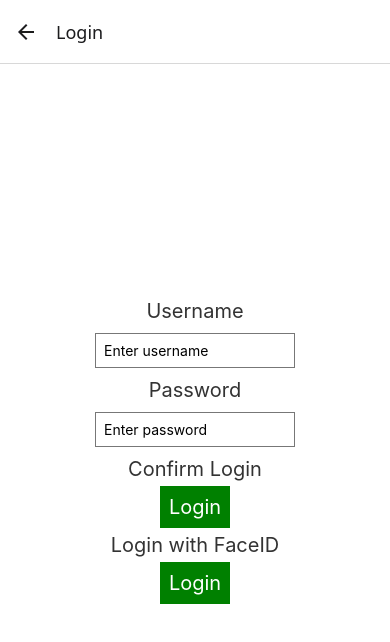
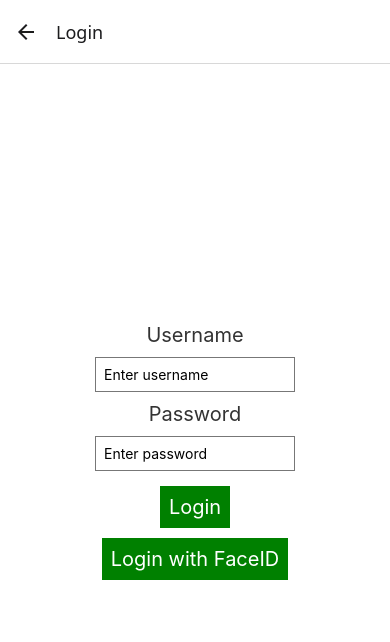
Before and after one commit to Beans-InJeans/IAT359_TravelApp, a React Native app in the folder HoneyHop/: screen /Login in a window 390 px wide. Shown: the top 642 px of the page. Built offline with nearby package versions, Linux system fonts and the light colour scheme; no server answers.

Commit message:
Create handleLogin function

```diff
--- a/HoneyHop/src/screens/Login.js
+++ b/HoneyHop/src/screens/Login.js
@@ -1,10 +1,22 @@
 import { StyleSheet, Text, TouchableOpacity, View, TextInput } from 'react-native';
 import GlobalStyles from '../../styles/GlobalStyles';
 import { useState } from 'react';
+import { signInWithEmailAndPassword } from 'firebase/auth';
+import { firebase_auth } from '../firebaseConfig';
 
 export default function Login({navigation}) {
   const [username, setUsername] = useState("");
   const [password, setPassword] = useState("");
+
+  const handleLogin = async () => {
+    try {
+      await signInWithEmailAndPassword(firebase_auth, email, password);
+      console.log("Logged in successfully.");
+      navigation.navigate("List");
+    } catch {
+      console.error(error.message);
+    }
+  }
 
   return (
     <View style = {GlobalStyles.container}>
@@ -22,17 +34,15 @@ export default function Login({navigation}) {
           onChangeText={text => setPassword(text)}
           value={password}
       />
-      <Text style={GlobalStyles.text}>Confirm Login</Text>
+      <TouchableOpacity
+        style={GlobalStyles.button}
+        onPress={handleLogin}>
+        <Text style={GlobalStyles.buttonText}>Login</Text>
+      </TouchableOpacity>
       <TouchableOpacity
         style={GlobalStyles.button}
         onPress={() => navigation.navigate('Home')}>
-        <Text style={GlobalStyles.buttonText}>Login</Text>
-      </TouchableOpacity>
-      <Text style={GlobalStyles.text}>Login with FaceID</Text>
-      <TouchableOpacity
-        style={GlobalStyles.button}
-        onPress={() => navigation.navigate('Home')}>
-        <Text style={GlobalStyles.buttonText}>Login</Text>
+        <Text style={GlobalStyles.buttonText}>Login with FaceID</Text>
       </TouchableOpacity>
     </View>
   );
```
